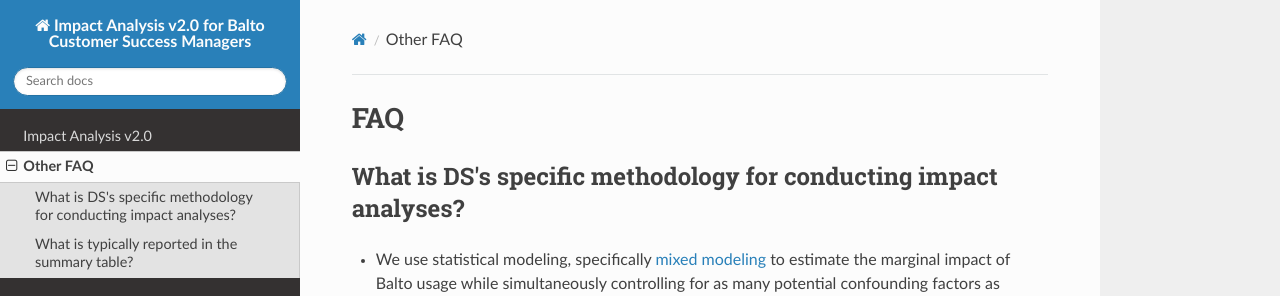
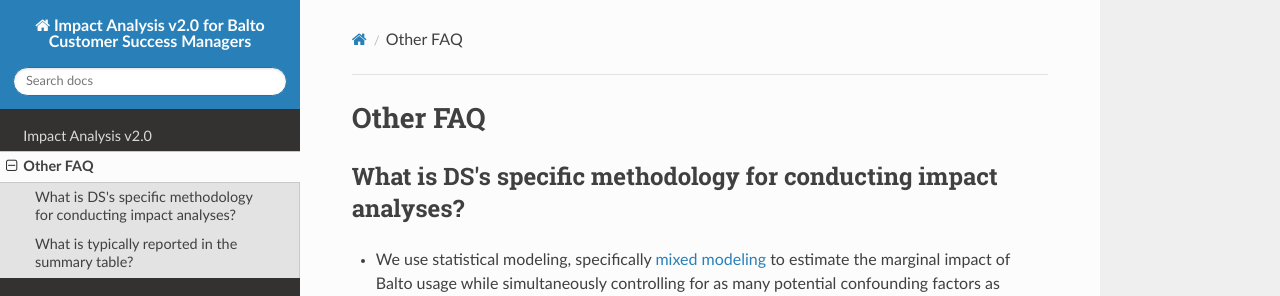
Before and after one commit to ryanvolkert/csm-impact-docs, an MkDocs documentation site: the page built from docs/faq.md, in a window 1280 px wide. Shown: the top 296 px of the page. Built offline with MkDocs 1.6.1, drawn with Linux system fonts in a browser that asks for light colours; nearby versions of some CDN libraries.

Commit message:
minor update

```diff
--- a/docs/faq.md
+++ b/docs/faq.md
@@ -1,4 +1,4 @@
-# FAQ
+# Other FAQ
 ## What is DS's specific methodology for conducting impact analyses?
 - We use statistical modeling, specifically [mixed modeling](https://en.wikipedia.org/wiki/Mixed_model) to estimate the marginal impact of Balto usage while simultaneously controlling for as many potential confounding factors as possible.
 
```
